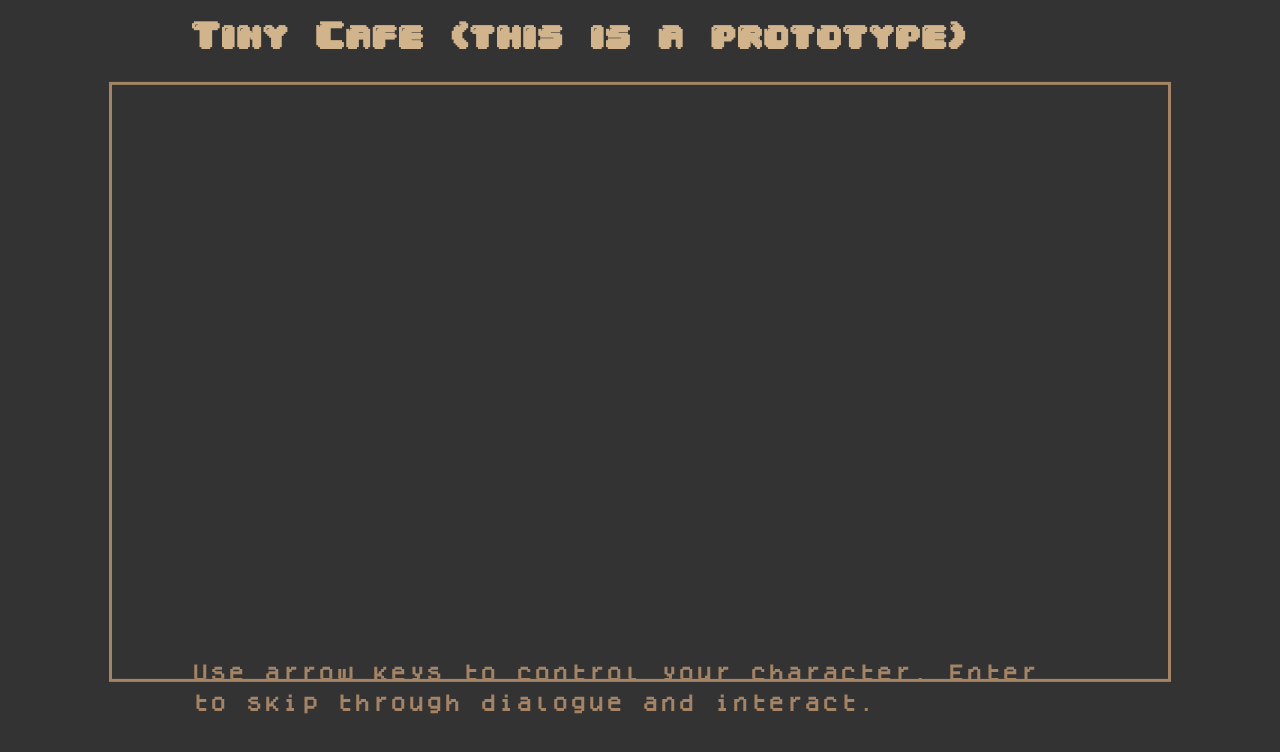
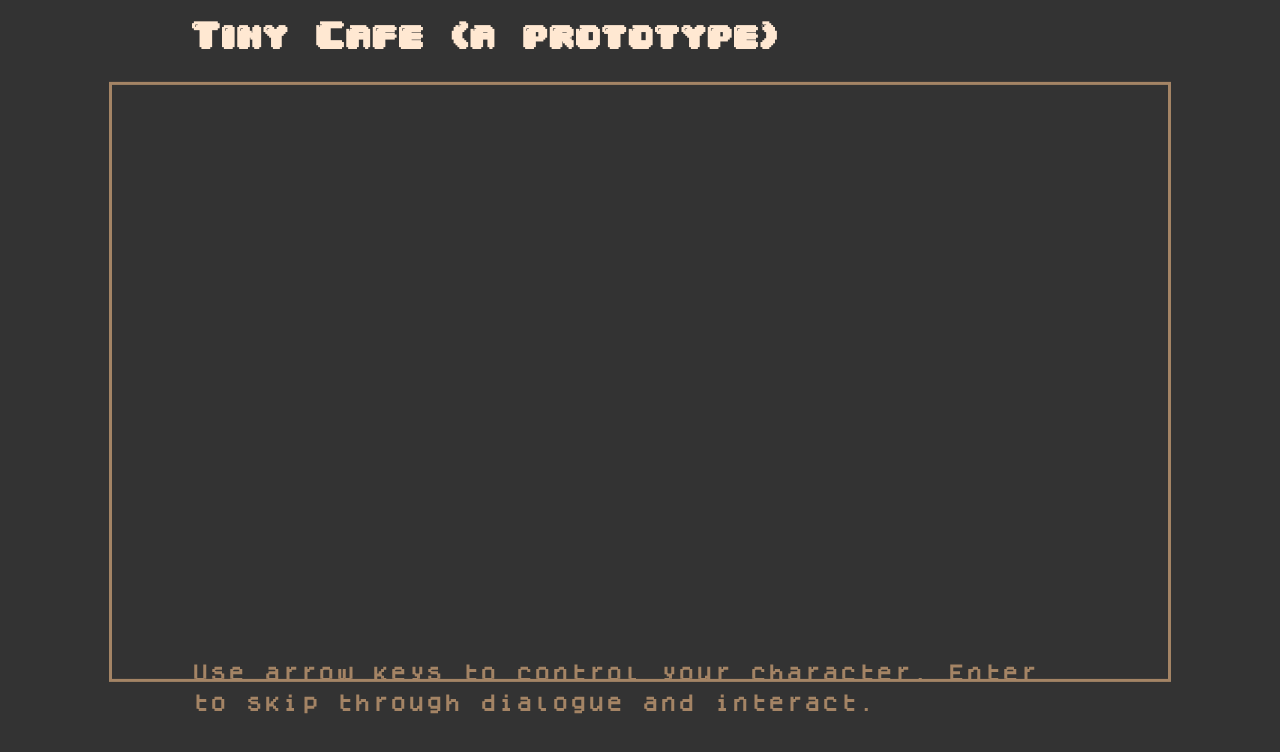
Before and after one commit to tammyhu22/tiny-cafe-prototype, a website built with Vite: page index.html in a window 1280 px wide. Built offline with nearby package versions, Linux system fonts and the light colour scheme.

Commit message:
change title

```diff
--- a/index.html
+++ b/index.html
@@ -11,7 +11,7 @@
   </head>
   <body>
     <div class = "title">
-      <h1>Tiny Cafe (this is a prototype)</h1>
+      <h1>Tiny Cafe (a prototype)</h1>
     </div>
 
     <div class="game-container">
--- a/styles/styles.css
+++ b/styles/styles.css
@@ -52,7 +52,7 @@ body {
   margin-top: 1%;
   margin-bottom: 0;
   font-size: 16px;
-  color: #d1b48c;
+  color: #FFE8D2;
   font-family  : "Bubble", monospace;
 }
 
```
